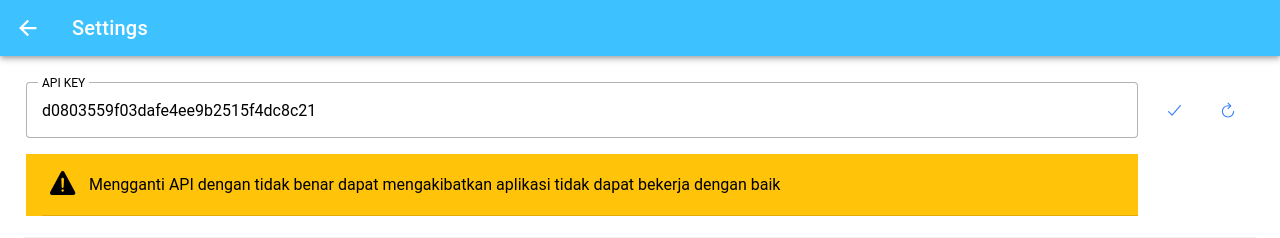
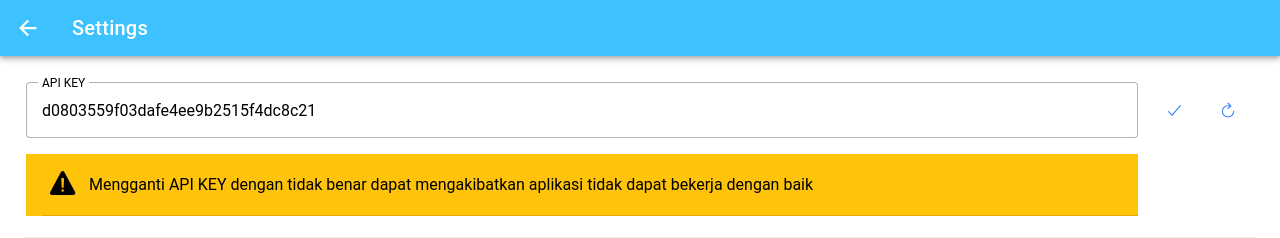
Before and after one commit to sihotang-yonathan1/weather_app-yonathan_sihotang-IONIC, a React (Vite) app: page /settings in a window 1280 px wide. Both pictures are taken after a click on the element 1227 px from the left and 110 px from the top of the page. Shown: the top 238 px of the page. Built offline with nearby package versions, Linux system fonts and the light colour scheme.

Commit message:
[setting/ui] Change from `API` to `API KEY`

```diff
--- a/src/pages/Settings.tsx
+++ b/src/pages/Settings.tsx
@@ -64,7 +64,7 @@ const Settings: React.FC = () => {
                   <IonCol>
                     <IonText className='ion-padding-left ion-margin-left'>
                       <p>
-                        Mengganti API dengan tidak benar dapat mengakibatkan
+                        Mengganti API KEY dengan tidak benar dapat mengakibatkan
                         aplikasi tidak dapat bekerja dengan baik
                       </p>
                     </IonText>
```
